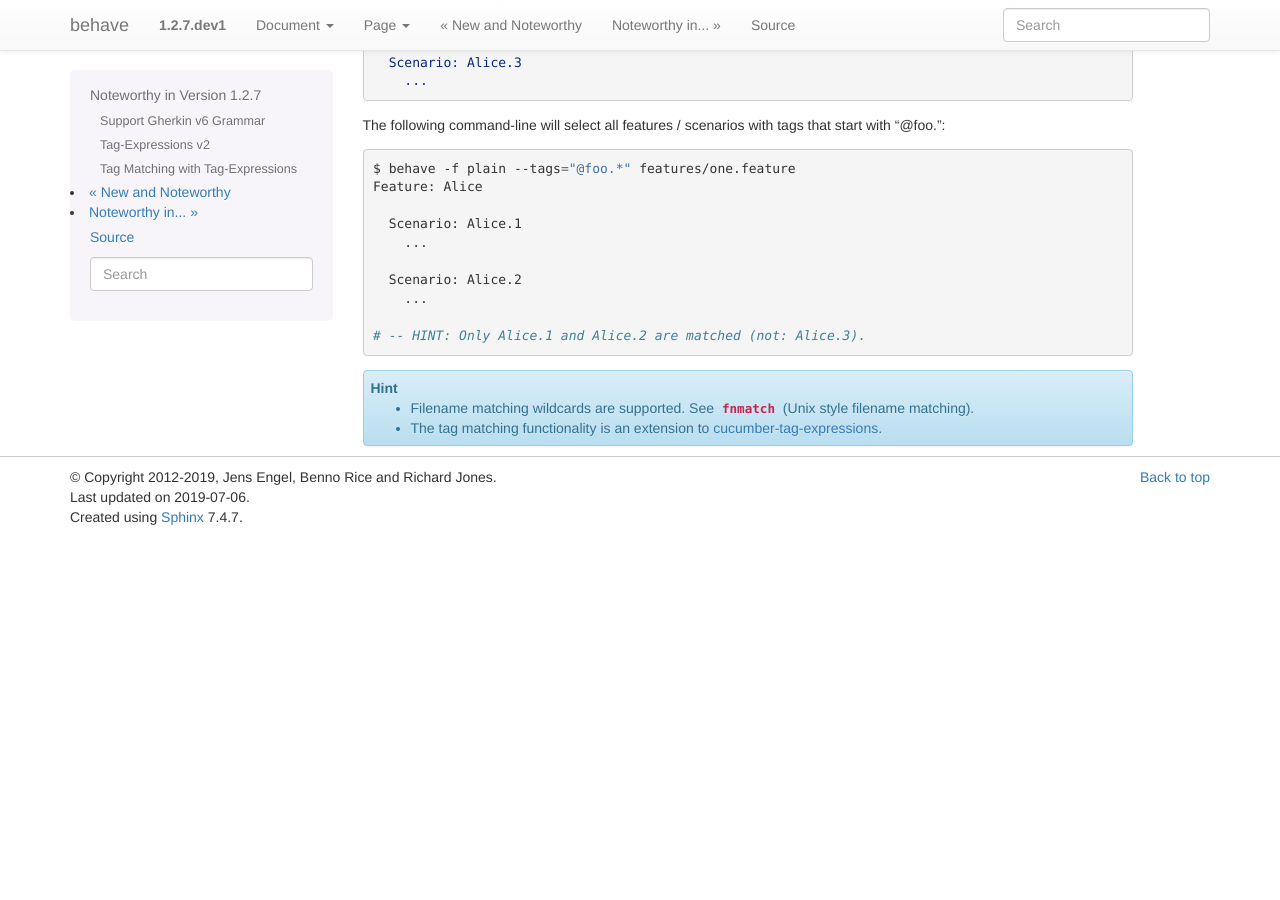
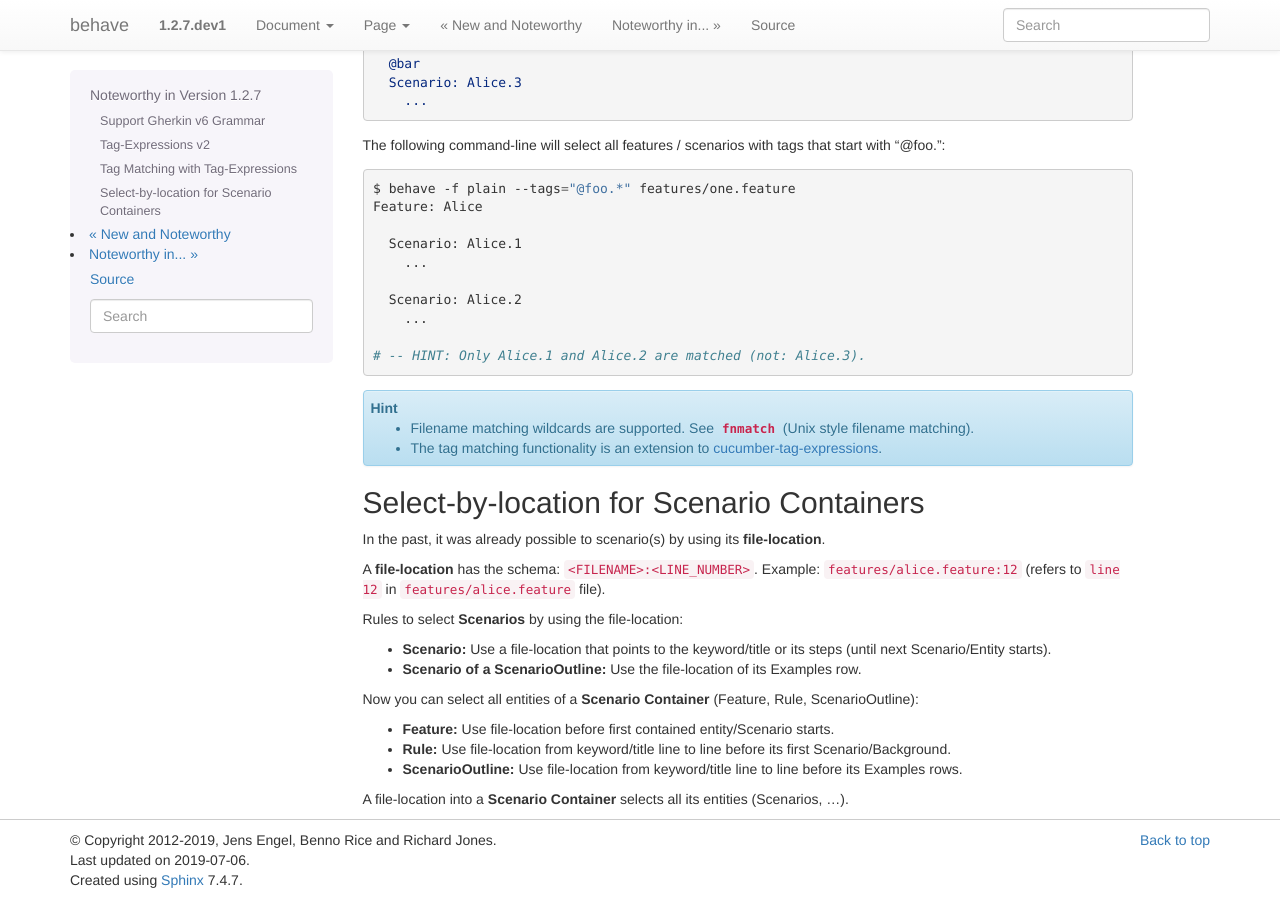
Before and after one commit to zhwei820/behave, a Sphinx documentation site: the page built from docs/new_and_noteworthy_v1.2.7.rst, in a window 1280 px wide and 900 px high, scrolled down 2707 px. Built offline with Sphinx 7.4.7, drawn with Linux system fonts in a browser that asks for light colours; before the commit the page ends 3244 px from its top, so only the background shows below that; some of the changed text lies outside the part shown.

Commit message:
docs: Add description for "Select-by-location for Scenario Containers"

```diff
--- a/docs/new_and_noteworthy_v1.2.7.rst
+++ b/docs/new_and_noteworthy_v1.2.7.rst
@@ -7,6 +7,7 @@
 * Use/Support :pypi:`cucumber-tag-expressions` (superceed: old-style tag-expressions)
 * :pypi:`cucumber-tag-expressions` are extended by "tag-matching"
   to match partial tag names, like: ``@foo.*``
+* `Select-by-location for Scenario Containers`_ (Feature, Rule, ScenarioOutline)
 
 .. _`Example Mapping`: https://cucumber.io/blog/example-mapping-introduction/
 .. _`Example Mapping Webinar`: https://cucumber.io/blog/example-mapping-webinar/
@@ -102,3 +103,35 @@
 
 
 .. include:: _content.tag_expressions_v2.rst
+
+
+Select-by-location for Scenario Containers
+-------------------------------------------------------------------------------
+
+In the past, it was already possible to scenario(s) by using its **file-location**.
+
+A **file-location** has the schema: ``<FILENAME>:<LINE_NUMBER>``.
+Example: ``features/alice.feature:12``
+(refers to ``line 12`` in ``features/alice.feature`` file).
+
+Rules to select **Scenarios** by using the file-location:
+
+* **Scenario:** Use a file-location that points to the keyword/title or its steps
+  (until next Scenario/Entity starts).
+
+* **Scenario of a ScenarioOutline:**
+  Use the file-location of its Examples row.
+
+Now you can select all entities of a **Scenario Container** (Feature, Rule, ScenarioOutline):
+
+* **Feature:**
+  Use file-location before first contained entity/Scenario starts.
+
+* **Rule:**
+  Use file-location from keyword/title line to line before its first Scenario/Background.
+
+* **ScenarioOutline:**
+  Use file-location from keyword/title line to line before its Examples rows.
+
+A file-location into a **Scenario Container** selects all its entities
+(Scenarios, ...).
```
